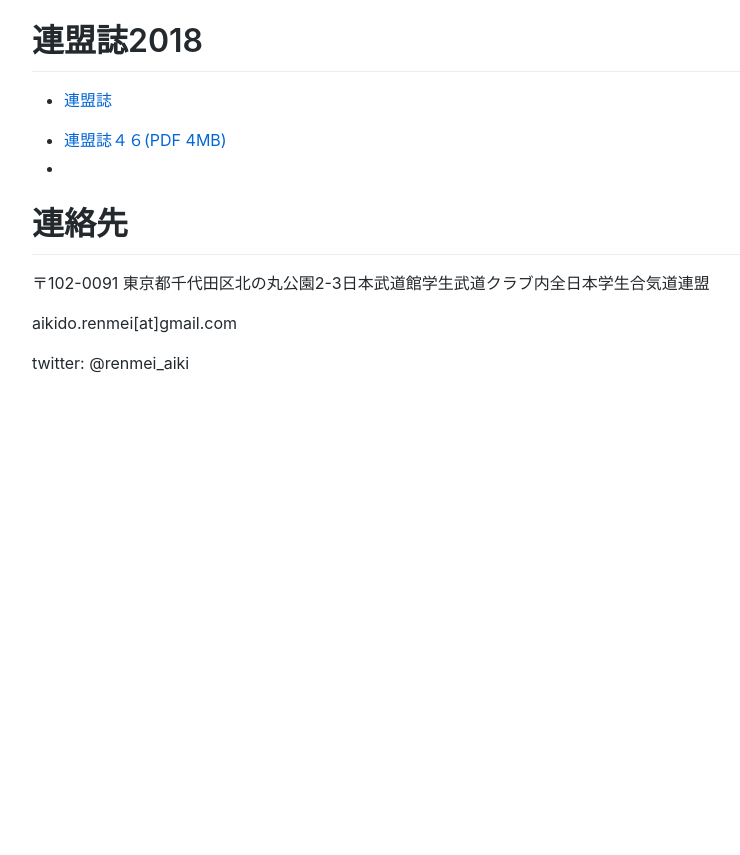
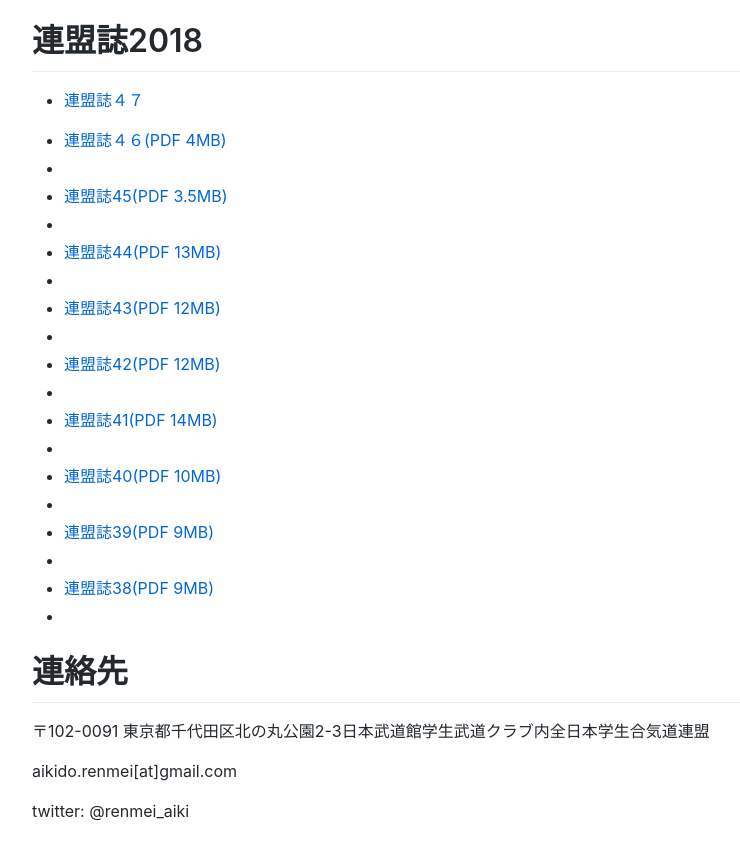
Before and after one commit to aikido-renmei/hp, a plain HTML site: page index.html in a window 1280 px wide. Shown: the part 1367-2222 px from the top of the page, without its empty margins (118-858 px from the left). Before the commit the page ends 1774 px from the top, so only its background shows below. Drawn offline with Linux system fonts and the light colour scheme.

Commit message:
Update index.html

```diff
--- a/index.html
+++ b/index.html
@@ -79,11 +79,19 @@
 
 <h1 id="連盟誌2018">連盟誌2018</h1>
 <ul>
-  <li><a href="https://aikido-renmei.github.io/hp/renmeishi2018.pdf">連盟誌</a></li>
+  <li><a href="https://aikido-renmei.github.io/hp/renmeishi2018.pdf">連盟誌４７</a></li>
 </ul>
 
 <ul>
   <li><a href="https://aikido-renmei.github.io/hp/renmeishi46.pdf">連盟誌４６(PDF 4MB)</a><li>
+  <li><a href="https://aikido-renmei.github.io/hp/renmeishi４５.pdf">連盟誌45(PDF 3.5MB)</a><li>
+  <li><a href="https://aikido-renmei.github.io/hp/renmeishi44c.pdf">連盟誌44(PDF 13MB)</a><li>
+  <li><a href="https://aikido-renmei.github.io/hp/renmeishi43c.pdf">連盟誌43(PDF 12MB)</a><li>
+  <li><a href="https://aikido-renmei.github.io/hp/renmeishi42c.pdf">連盟誌42(PDF 12MB)</a><li>
+  <li><a href="https://aikido-renmei.github.io/hp/renmeishi41c.pdf">連盟誌41(PDF 14MB)</a><li>
+  <li><a href="https://aikido-renmei.github.io/hp/renmeishi40c.pdf">連盟誌40(PDF 10MB)</a><li>
+  <li><a href="https://aikido-renmei.github.io/hp/renmeishi39c.pdf">連盟誌39(PDF 9MB)</a><li>
+  <li><a href="https://aikido-renmei.github.io/hp/renmeishi38c.pdf">連盟誌38(PDF 9MB)</a><li>
 </ul>
 
 <h1 id="連絡先">連絡先</h1>
```
